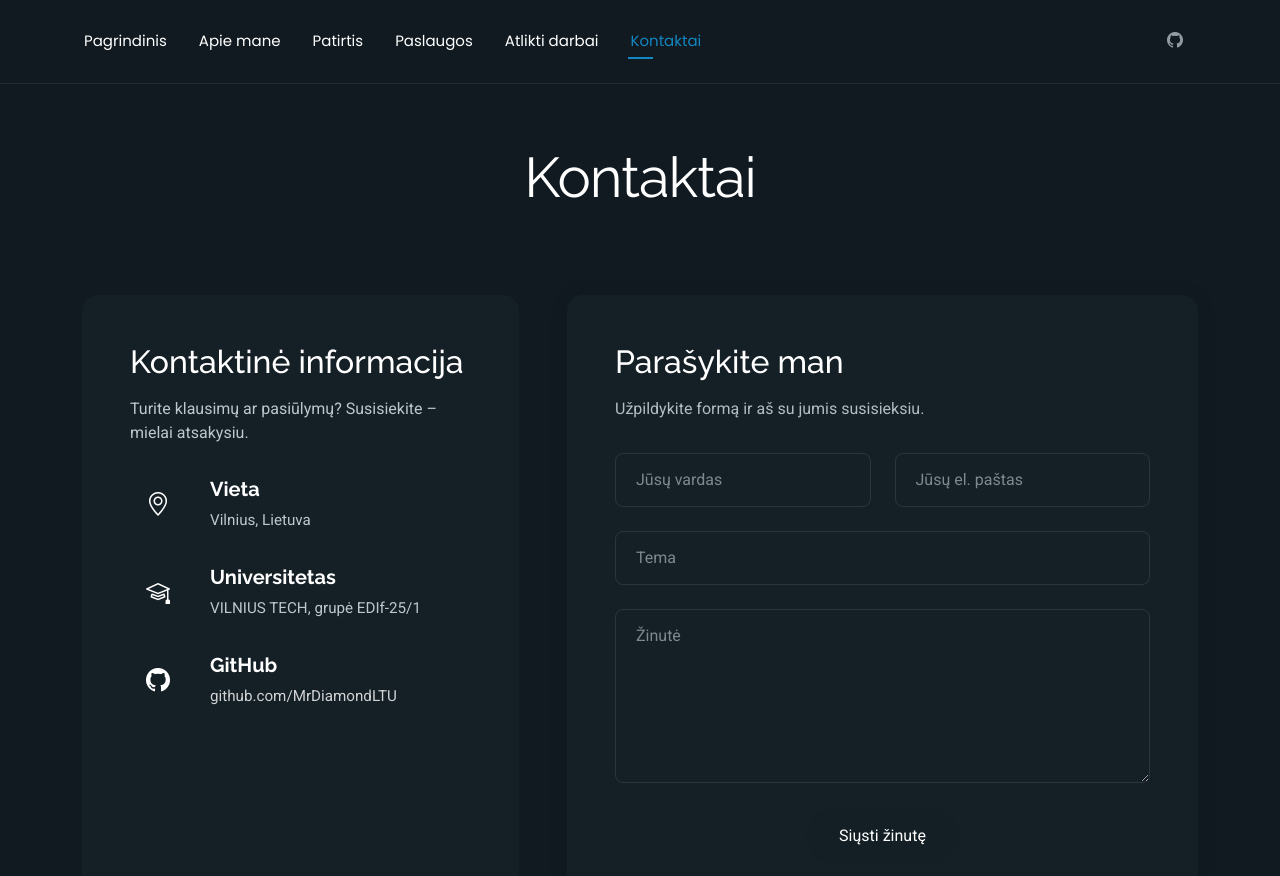
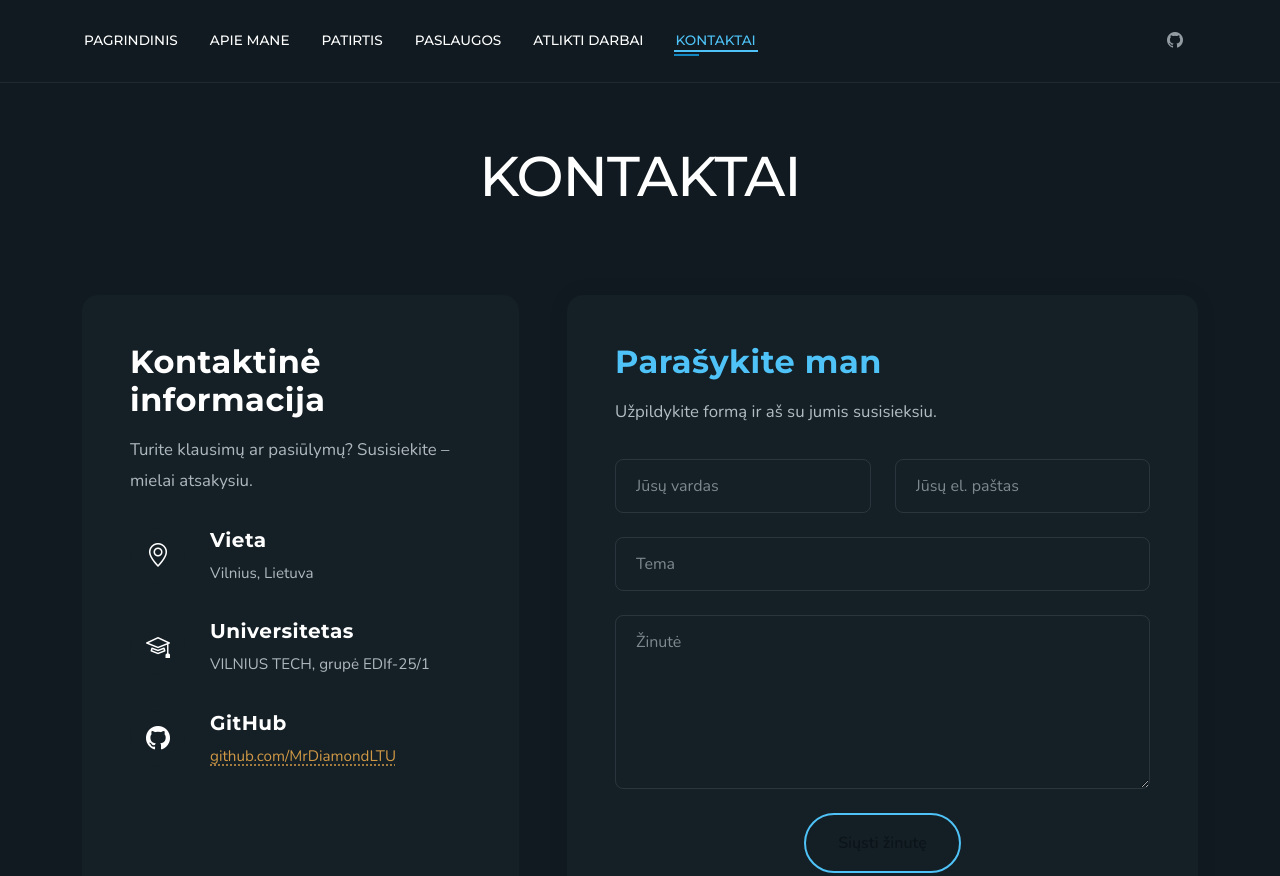
Before and after one commit to MrDiamondLTU/Naglis-Cekanauskas-LD-7-12-EDIf-25-1, a plain HTML site: page contact.html in a window 1280 px wide. Shown: the top 876 px of the page. Drawn offline with nearby package versions, Linux system fonts and the light colour scheme.

Commit message:
Add custom.css link to contact.html
Added a link to custom CSS file for additional styling.

```diff
--- a/contact.html
+++ b/contact.html
@@ -25,7 +25,9 @@
   <link href="assets/vendor/glightbox/css/glightbox.min.css" rel="stylesheet">
 
   <!-- Main CSS File -->
+    <!-- Main CSS File -->
   <link href="assets/css/main.css" rel="stylesheet">
+  <link href="assets/css/custom.css" rel="stylesheet">
 
   <!-- =======================================================
   * Template Name: FolioOne
```
